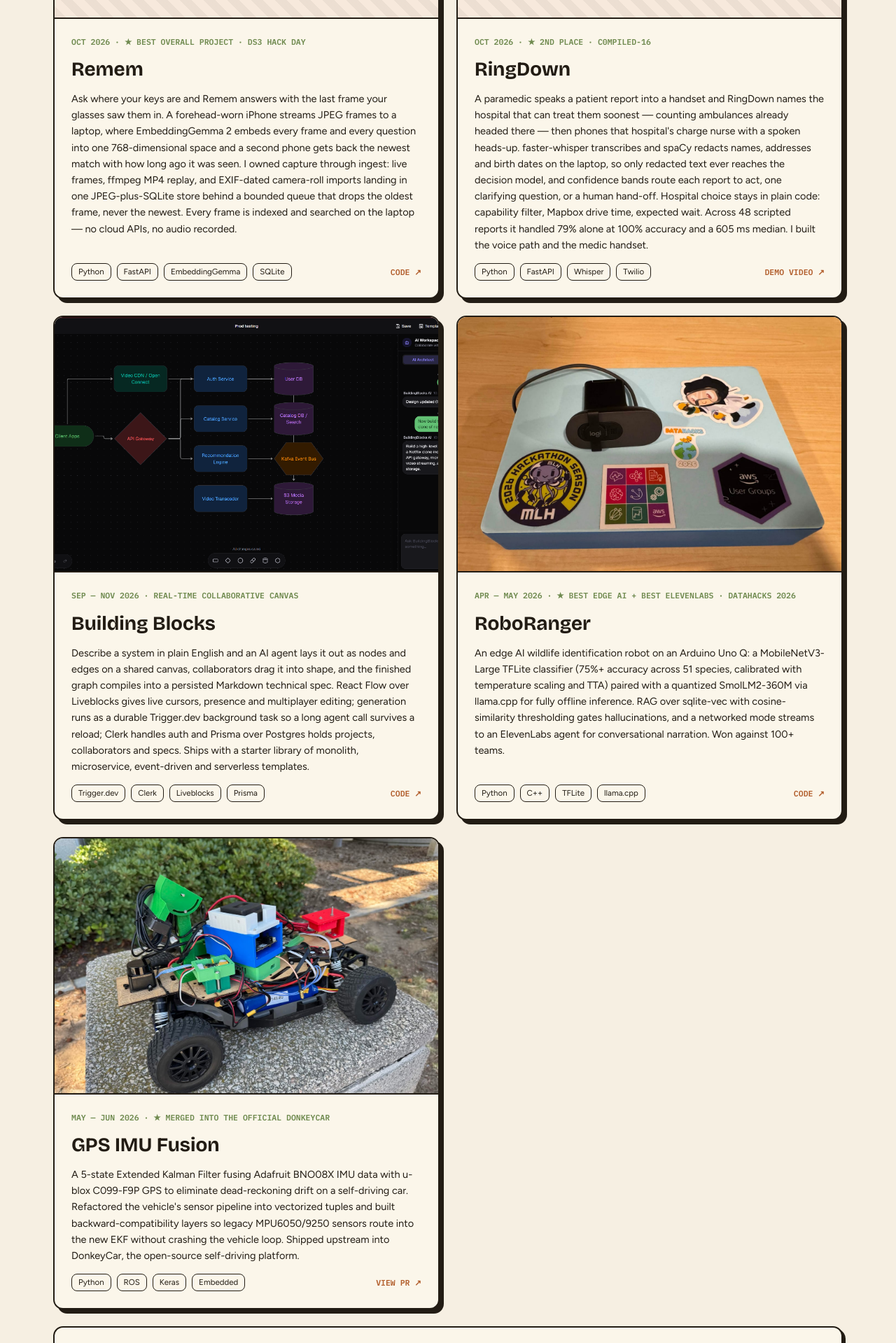
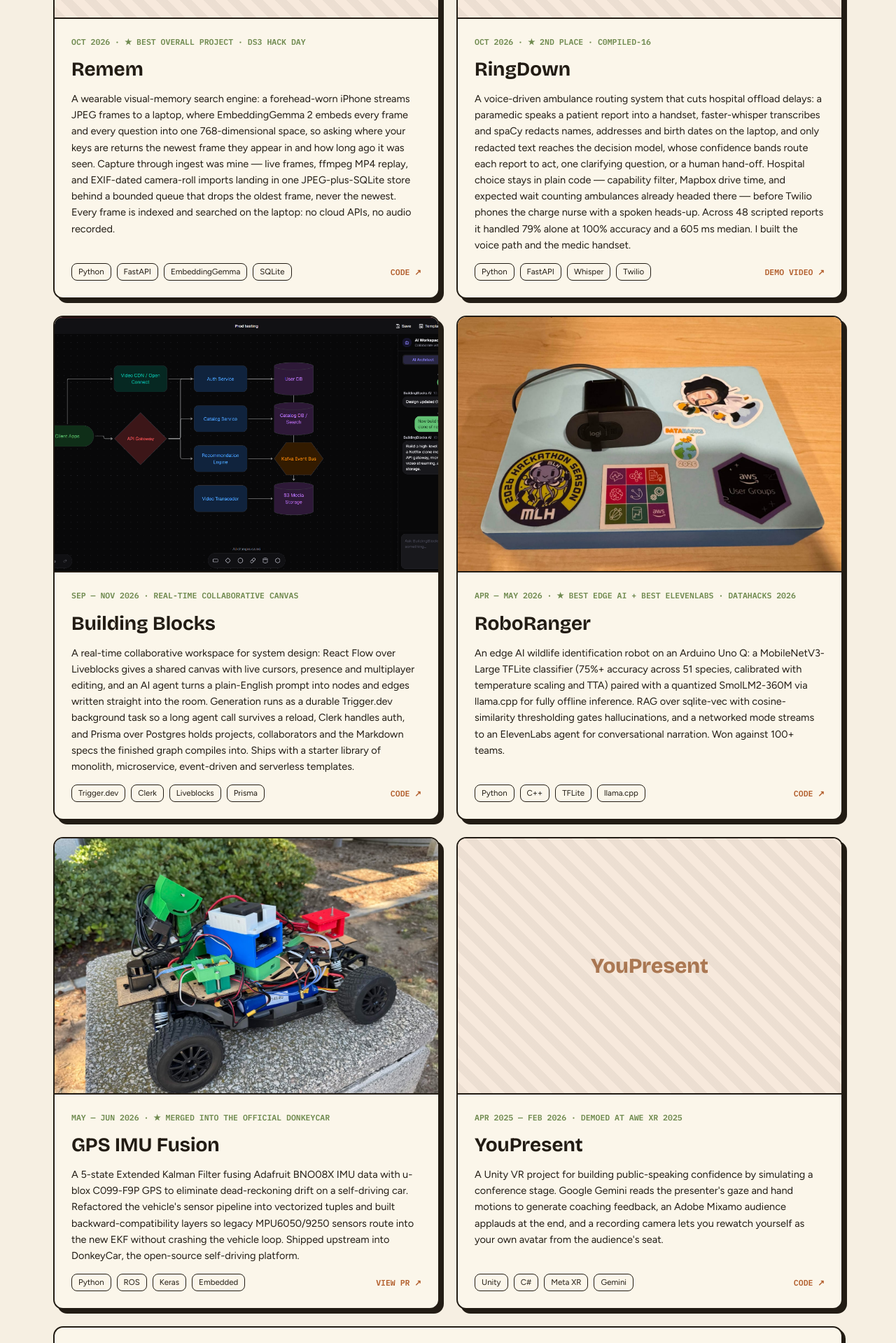
Before and after one commit to aokhader/aokhader.github.io, a Next.js app: page / in a window 1280 px wide. Shown: the part 2920-4839 px from the top of the page at 70% size. Built offline with nearby package versions, Linux system fonts and the light colour scheme.

Commit message:
Updated project descriptions

```diff
--- a/data/index.ts
+++ b/data/index.ts
@@ -127,14 +127,14 @@ export const featuredProjects: Project[] = [
   {
     name: "Remem",
     meta: "OCT 2026 · ★ BEST OVERALL PROJECT · DS3 HACK DAY",
-    desc: "Ask where your keys are and Remem answers with the last frame your glasses saw them in. A forehead-worn iPhone streams JPEG frames to a laptop, where EmbeddingGemma 2 embeds every frame and every question into one 768-dimensional space and a second phone gets back the newest match with how long ago it was seen. I owned capture through ingest: live frames, ffmpeg MP4 replay, and EXIF-dated camera-roll imports landing in one JPEG-plus-SQLite store behind a bounded queue that drops the oldest frame, never the newest. Every frame is indexed and searched on the laptop — no cloud APIs, no audio recorded.",
+    desc: "A wearable visual-memory search engine: a forehead-worn iPhone streams JPEG frames to a laptop, where EmbeddingGemma 2 embeds every frame and every question into one 768-dimensional space, so asking where your keys are returns the newest frame they appear in and how long ago it was seen. Capture through ingest was mine — live frames, ffmpeg MP4 replay, and EXIF-dated camera-roll imports landing in one JPEG-plus-SQLite store behind a bounded queue that drops the oldest frame, never the newest. Every frame is indexed and searched on the laptop: no cloud APIs, no audio recorded.",
     tags: ["Python", "FastAPI", "EmbeddingGemma", "SQLite"],
     code: "https://github.com/aokhader/Remem",
   },
   {
     name: "RingDown",
     meta: "OCT 2026 · ★ 2ND PLACE · C0MPILED-16",
-    desc: "A paramedic speaks a patient report into a handset and RingDown names the hospital that can treat them soonest — counting ambulances already headed there — then phones that hospital's charge nurse with a spoken heads-up. faster-whisper transcribes and spaCy redacts names, addresses and birth dates on the laptop, so only redacted text ever reaches the decision model, and confidence bands route each report to act, one clarifying question, or a human hand-off. Hospital choice stays in plain code: capability filter, Mapbox drive time, expected wait. Across 48 scripted reports it handled 79% alone at 100% accuracy and a 605 ms median. I built the voice path and the medic handset.",
+    desc: "A voice-driven ambulance routing system that cuts hospital offload delays: a paramedic speaks a patient report into a handset, faster-whisper transcribes and spaCy redacts names, addresses and birth dates on the laptop, and only redacted text reaches the decision model, whose confidence bands route each report to act, one clarifying question, or a human hand-off. Hospital choice stays in plain code — capability filter, Mapbox drive time, and expected wait counting ambulances already headed there — before Twilio phones the charge nurse with a spoken heads-up. Across 48 scripted reports it handled 79% alone at 100% accuracy and a 605 ms median. I built the voice path and the medic handset.",
     tags: ["Python", "FastAPI", "Whisper", "Twilio"],
     // Links to the demo video rather than the repo, which is private.
     code: "https://drive.google.com/file/d/1InQrpE9ljma-7VNy7mG2wxkSuteOlyAm/view",
@@ -143,7 +143,7 @@ export const featuredProjects: Project[] = [
   {
     name: "Building Blocks",
     meta: "SEP — NOV 2026 · REAL-TIME COLLABORATIVE CANVAS",
-    desc: "Describe a system in plain English and an AI agent lays it out as nodes and edges on a shared canvas, collaborators drag it into shape, and the finished graph compiles into a persisted Markdown technical spec. React Flow over Liveblocks gives live cursors, presence and multiplayer editing; generation runs as a durable Trigger.dev background task so a long agent call survives a reload; Clerk handles auth and Prisma over Postgres holds projects, collaborators and specs. Ships with a starter library of monolith, microservice, event-driven and serverless templates.",
+    desc: "A real-time collaborative workspace for system design: React Flow over Liveblocks gives a shared canvas with live cursors, presence and multiplayer editing, and an AI agent turns a plain-English prompt into nodes and edges written straight into the room. Generation runs as a durable Trigger.dev background task so a long agent call survives a reload, Clerk handles auth, and Prisma over Postgres holds projects, collaborators and the Markdown specs the finished graph compiles into. Ships with a starter library of monolith, microservice, event-driven and serverless templates.",
     tags: ["Trigger.dev", "Clerk", "Liveblocks", "Prisma"],
     image: "/projects/building-blocks.png",
     code: "https://github.com/aokhader/BuildingBlocks",
@@ -164,6 +164,13 @@ export const featuredProjects: Project[] = [
     image: "/projects/gps-imu-fusion.jpg",
     code: "https://github.com/autorope/donkeycar/pull/1237",
     codeLabel: "VIEW PR ↗",
+  },
+  {
+    name: "YouPresent",
+    meta: "APR 2025 — FEB 2026 · DEMOED AT AWE XR 2025",
+    desc: "A Unity VR project for building public-speaking confidence by simulating a conference stage. Google Gemini reads the presenter's gaze and hand motions to generate coaching feedback, an Adobe Mixamo audience applauds at the end, and a recording camera lets you rewatch yourself as your own avatar from the audience's seat.",
+    tags: ["Unity", "C#", "Meta XR", "Gemini"],
+    code: "https://github.com/UnityVRProjects/YouPresent",
   },
 ];
 
@@ -188,11 +195,6 @@ export const earlierProjects: EarlierProject[] = [
     name: "BTTAI AJL Kaggle",
     desc: "ViT16 fine-tuned on HAM1000 for equitable skin-cancer detection — 12/75 on the leaderboard",
     code: "https://github.com/aokhader/ucla_ajl_team2",
-  },
-  {
-    name: "YouPresent",
-    desc: "Unity VR public-speaking trainer — Gemini reads gaze and hand motion for coaching feedback; demoed at AWE XR 2025",
-    code: "https://github.com/UnityVRProjects/YouPresent",
   },
   {
     name: "Open Your Eyes",
```
